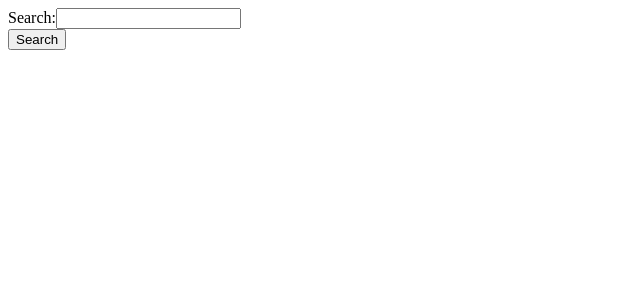
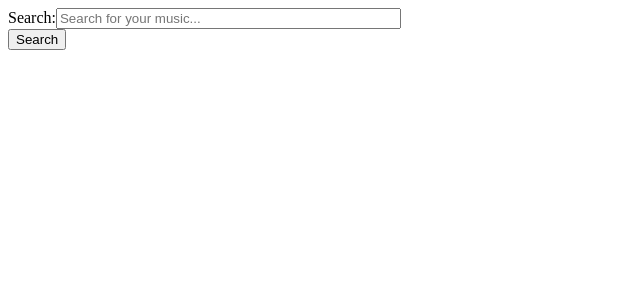
Before and after one commit to Nostromos/Jammming, a React (Create React App) app: page / in a window 1280 px wide. Shown: the top 300 px of the page, without its empty margins (0-640 px from the left). Built offline with nearby package versions, Linux system fonts and the light colour scheme.

Commit message:
Searchbar labeling completed.

```diff
--- a/src/SearchBar.js
+++ b/src/SearchBar.js
@@ -3,10 +3,12 @@ import React from 'react';
 function SearchBar() {
   return (
     <div className="search">
-      <label htmlFor="searchbar">
-        Search:
-        <input type="text" id="searchbar" />
-      </label>
+      <form>
+        <label htmlFor="searchbar">
+          Search:
+          <input type="text" id="searchbar" size="40" name="searchbar" placeholder="Search for your music..." />
+        </label>
+      </form>
     </div>
   );
 }
```
